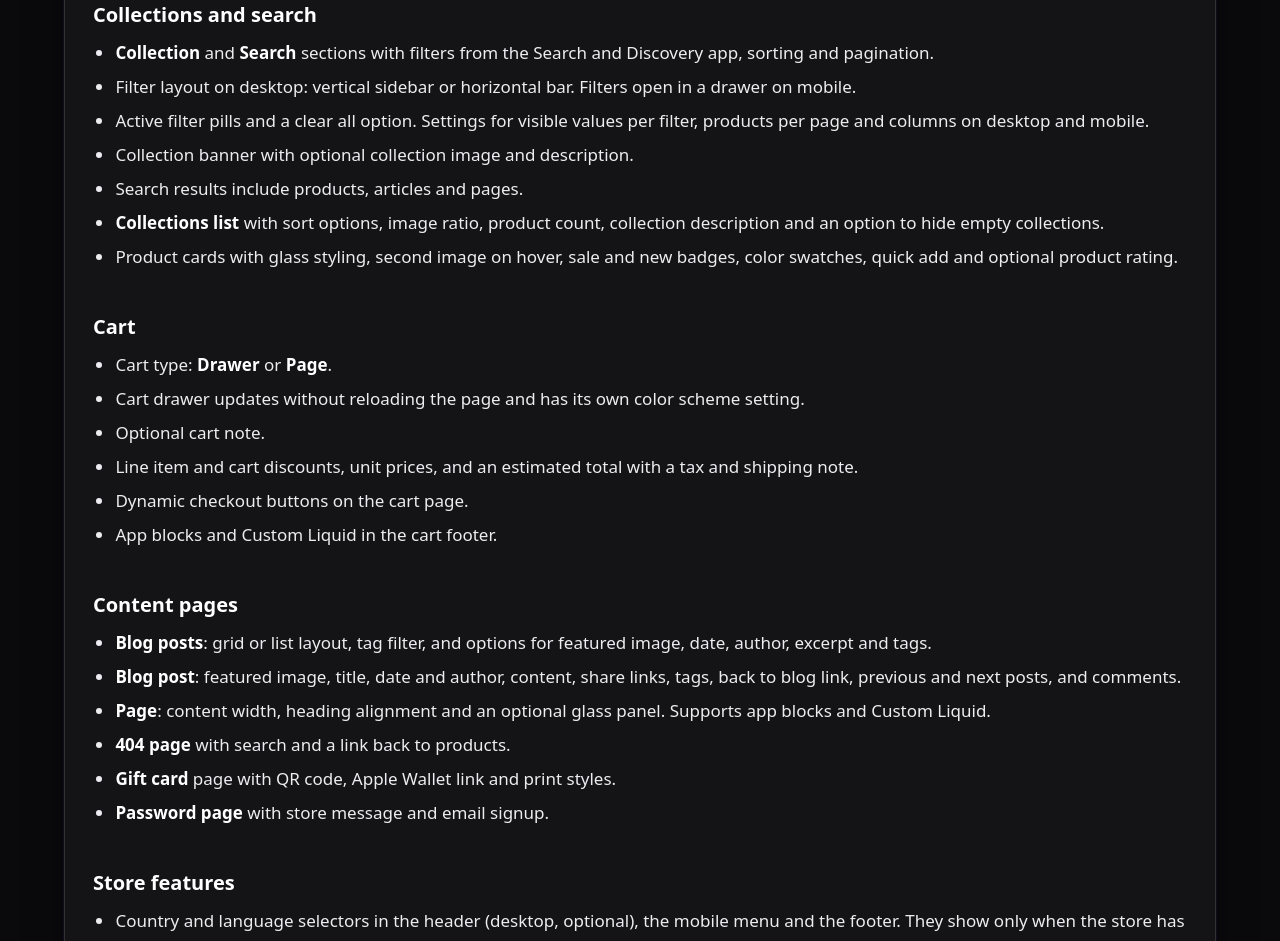
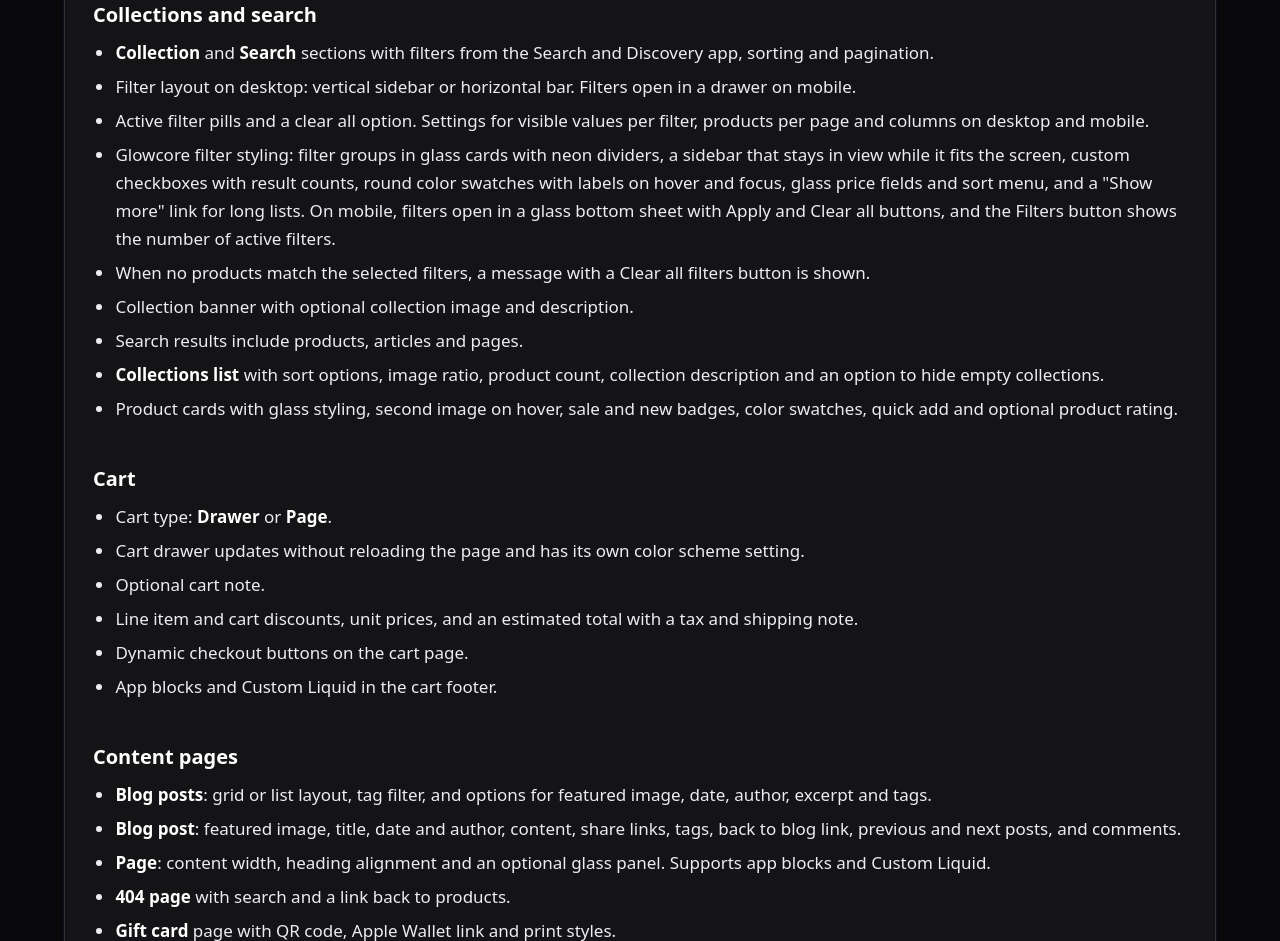
Before and after one commit to DenkoG-hub/glowcore-docs, a plain HTML site: page changelog.html in a window 1280 px wide. Shown: the part 1945-2886 px from the top of the page. Drawn offline with Linux system fonts and the light colour scheme.

Commit message:
Docs: changelog matches release notes (filter restyle)

```diff
--- a/changelog.html
+++ b/changelog.html
@@ -84,6 +84,8 @@
           <li><strong>Collection</strong> and <strong>Search</strong> sections with filters from the Search and Discovery app, sorting and pagination.</li>
           <li>Filter layout on desktop: vertical sidebar or horizontal bar. Filters open in a drawer on mobile.</li>
           <li>Active filter pills and a clear all option. Settings for visible values per filter, products per page and columns on desktop and mobile.</li>
+          <li>Glowcore filter styling: filter groups in glass cards with neon dividers, a sidebar that stays in view while it fits the screen, custom checkboxes with result counts, round color swatches with labels on hover and focus, glass price fields and sort menu, and a "Show more" link for long lists. On mobile, filters open in a glass bottom sheet with Apply and Clear all buttons, and the Filters button shows the number of active filters.</li>
+          <li>When no products match the selected filters, a message with a Clear all filters button is shown.</li>
           <li>Collection banner with optional collection image and description.</li>
           <li>Search results include products, articles and pages.</li>
           <li><strong>Collections list</strong> with sort options, image ratio, product count, collection description and an option to hide empty collections.</li>
```
